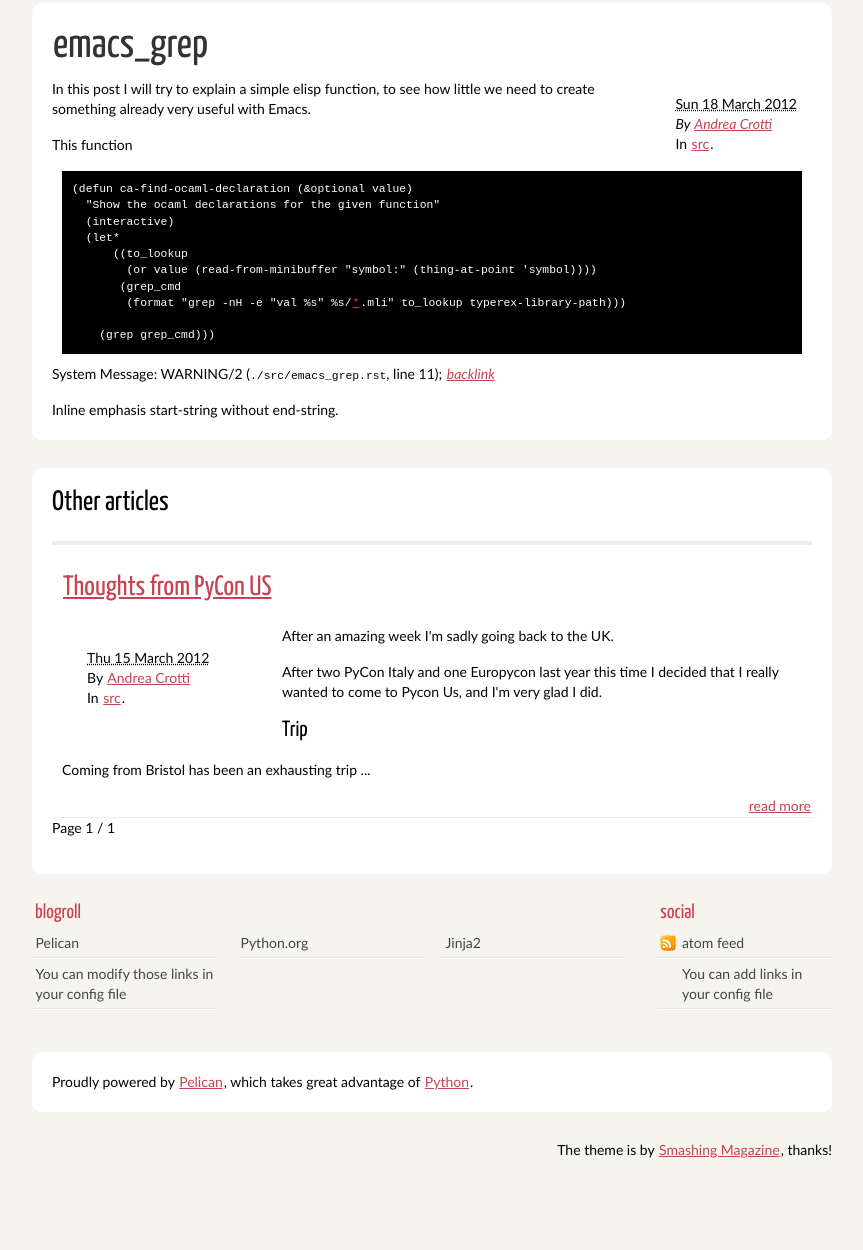
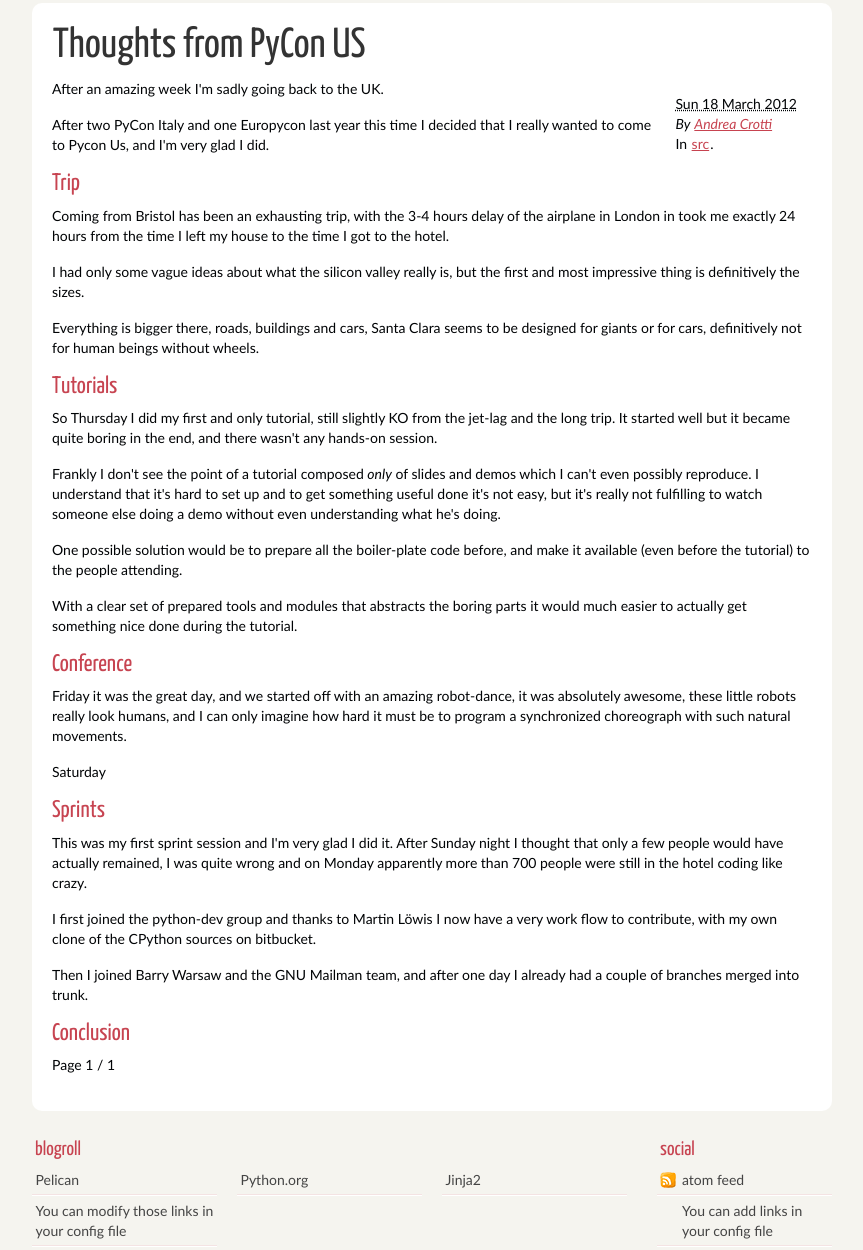
Before and after one commit to AndreaCrotti/personal-blog, a plain HTML site: page index.html in a window 1280 px wide. Shown: the part 144-1394 px from the top of the page, without its empty margins (208-1071 px from the left). Before the commit the page ends 1348 px from the top, so only its background shows below. Drawn offline with Linux system fonts and the light colour scheme.

Commit message:
Update documentation

```diff
--- a/index.html
+++ b/index.html
@@ -41,9 +41,9 @@
 
             <aside id="featured" class="body">
                 <article>
-                    <h1 class="entry-title"><a href="./emacs_grep.html">emacs_grep</a></h1>
+                    <h1 class="entry-title"><a href="./thoughts-from-pycon-us.html">Thoughts from PyCon US</a></h1>
                     <footer class="post-info">
-        <abbr class="published" title="2012-03-18T01:49:13.815166">
+        <abbr class="published" title="2012-03-18T13:49:23.810495">
                 Sun 18 March 2012
         </abbr>
 
@@ -56,76 +56,65 @@
 
 
 
-</footer><!-- /.post-info --><!-- TODO: find out what is the precise syntax for the sources -->
-<p>In this post I will try to explain a simple elisp function, to see how little we need to create something already very useful with Emacs.</p>
-<p>This function</p>
-<pre class="literal-block">
-(defun ca-find-ocaml-declaration (&amp;optional value)
-  &quot;Show the ocaml declarations for the given function&quot;
-  (interactive)
-  (let*
-      ((to_lookup
-        (or value (read-from-minibuffer &quot;symbol:&quot; (thing-at-point 'symbol))))
-       (grep_cmd
-        (format &quot;grep -nH -e &quot;val %s&quot; %s/<a href="#id1"><span class="problematic" id="id2">*</span></a>.mli&quot; to_lookup typerex-library-path)))
-
-    (grep grep_cmd)))
-</pre>
-<div class="system-message" id="id1">
-<p class="system-message-title">System Message: WARNING/2 (<tt class="docutils">./src/emacs_grep.rst</tt>, line 11); <em><a href="#id2">backlink</a></em></p>
-Inline emphasis start-string without end-string.</div>
-
-                </article>
-
-            </aside><!-- /#featured -->
-
-                <section id="content" class="body">
-                    <h1>Other articles</h1>
-                    <hr />
-                        <ol id="posts-list" class="hfeed">
-
-
-
-
-
-
-
-
-
-            <li><article class="hentry">
-                <header>
-                        <h1><a href="./thoughts-from-pycon-us.html" rel="bookmark" title="Permalink to Thoughts from PyCon US">Thoughts from PyCon US</a></h1>
-                </header>
-
-                <div class="entry-content">
-                <footer class="post-info">
-        <abbr class="published" title="2012-03-15T00:01:07.075435">
-                Thu 15 March 2012
-        </abbr>
-
-
-        <address class="vcard author">
-                By <a class="url fn" href="./author/andrea-crotti.html">Andrea Crotti</a>
-        </address>
-
-<p>In <a href="./category/src.html">src</a>. </p>
-
-
-
-</footer><!-- /.post-info -->
-                <!-- roads -->
+</footer><!-- /.post-info --><!-- roads -->
 <!-- links -->
 <!-- robots -->
 <p>After an amazing week I'm sadly going back to the UK.</p>
 <p>After two PyCon Italy and one Europycon last year this time I decided that I really wanted to come to Pycon Us, and I'm very glad I did.</p>
 <div class="section" id="trip">
 <h2>Trip</h2>
-<p>Coming from Bristol has been an exhausting trip ...</p></div></!--></!--></!-->
-                <a class="readmore" href="./thoughts-from-pycon-us.html">read more</a>
+<p>Coming from Bristol has been an exhausting trip, with the 3-4 hours
+delay of the airplane in London in took me exactly 24 hours from the
+time I left my house to the time I got to the hotel.</p>
+<p>I had only some vague ideas about what the silicon valley really is,
+but the first and most impressive thing is definitively the sizes.</p>
+<p>Everything is bigger there, roads, buildings and cars, Santa Clara
+seems to be designed for giants or for cars, definitively not for
+human beings without wheels.</p>
+</div>
+<div class="section" id="tutorials">
+<h2>Tutorials</h2>
+<p>So Thursday I did my first and only tutorial, still slightly KO from
+the jet-lag and the long trip.  It started well but it became quite
+boring in the end, and there wasn't any hands-on session.</p>
+<p>Frankly I don't see the point of a tutorial composed <em>only</em> of slides
+and demos which I can't even possibly reproduce.  I understand that
+it's hard to set up and to get something useful done it's not easy,
+but it's really not fulfilling to watch someone else doing a demo
+without even understanding what he's doing.</p>
+<p>One possible solution would be to prepare all the boiler-plate code
+before, and make it available (even before the tutorial) to the people
+attending.</p>
+<p>With a clear set of prepared tools and modules that abstracts the
+boring parts it would much easier to actually get something nice done
+during the tutorial.</p>
+</div>
+<div class="section" id="conference">
+<h2>Conference</h2>
+<p>Friday it was the great day, and we started off with an amazing
+robot-dance, it was absolutely awesome, these little robots really
+look humans, and I can only imagine how hard it must be to program
+a synchronized choreograph with such natural movements.</p>
+<p>Saturday</p>
+</div>
+<div class="section" id="sprints">
+<h2>Sprints</h2>
+<p>This was my first sprint session and I'm very glad I did it.  After
+Sunday night I thought that only a few people would have actually
+remained, I was quite wrong and on Monday apparently more than 700
+people were still in the hotel coding like crazy.</p>
+<p>I first joined the python-dev group and thanks to Martin Löwis I now
+have a very work flow to contribute, with my own clone of the CPython
+sources on bitbucket.</p>
+<p>Then I joined Barry Warsaw and the GNU Mailman team, and after one day
+I already had a couple of branches merged into trunk.</p>
+</div>
+<div class="section" id="conclusion">
+<h2>Conclusion</h2>
+<!-- special thanks to the foundation -->
+</div>
 
-                </div><!-- /.entry-content -->
-            </article></li>
-
+                </article>
 
 
 <p class="paginator">
@@ -135,10 +124,12 @@ Inline emphasis start-string without end-string.</div>
 </p>
 
 
+            </aside><!-- /#featured -->
 
 
-    </ol><!-- /#posts-list -->
-    </section><!-- /#content -->
+
+
+
 
 
 
```
Also changed, not shown: archives.html (+1 -4 lines), author/andrea-crotti.html (+58 -67 lines), category/src.html (+58 -67 lines), drafts/crypted.html (+1 -1 lines), drafts/emacs_grep.html (renamed from crypted.html, +40 -14 lines), emacs_grep.html (deleted, +0 -126 lines), feeds/all-english.atom.xml (+1 -19 lines), feeds/all.atom.xml (+1 -19 lines), feeds/src.atom.xml (+1 -19 lines), thoughts-from-pycon-us.html (+2 -2 lines).
